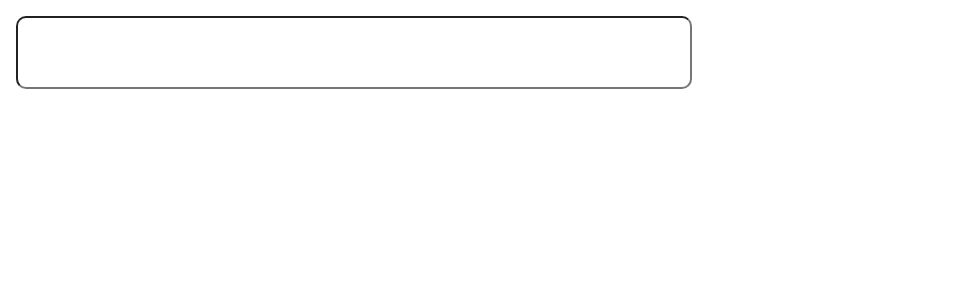
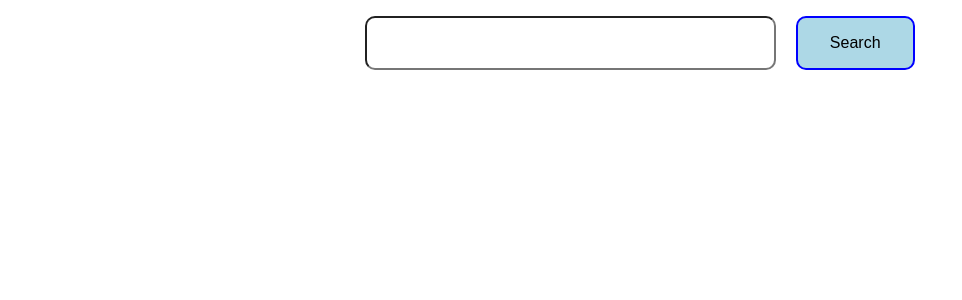
Before and after one commit to lalitmee/books-pagination-search, a React (Create React App) app: page / in a window 1280 px wide. Shown: the top 300 px of the page, without its empty margins (0-962 px from the left). Built offline with nearby package versions, Linux system fonts and the light colour scheme.

Commit message:
add useDebounce and components for Book and BooksList

```diff
--- a/src/App.css
+++ b/src/App.css
@@ -37,17 +37,26 @@
   }
 }
 
-.searchBoxContainer {
+.formContainer {
   display: flex;
-  gap: 10px;
+  justify-content: center;
+  gap: 20px;
+  padding: 1rem;
 }
 
-.searchBox {
-  margin: 1rem;
-  width: 50%;
-  padding: 1rem;
+.searchInput {
+  width: 30%;
+  padding: 0.5rem 1rem;
   border-radius: 10px;
-  font-size: 2em;
+  font-size: 1.5em;
+}
+
+.searchButton {
+  border: 2px solid blue;
+  padding: 1rem 2rem;
+  font-size: 1rem;
+  border-radius: 10px;
+  background-color: lightblue;
 }
 
 .booksList {
@@ -62,14 +71,31 @@
   border: 1px solid #ddd;
   border-radius: 10px;
   display: flex;
+  flex-direction: column;
   justify-content: center;
-  align-items: center;
-  padding: 1rem;
   width: 25%;
-  height: 100px;
+  height: auto;
+  box-shadow: rgba(100, 100, 111, 0.2) 0px 7px 29px 0px;
 }
 
 .bookImage {
   max-width: 100%;
   height: auto;
+  object-fit: cover;
+  border-top-right-radius: 10px;
+  border-top-left-radius: 10px;
 }
+
+.bookDetails {
+  padding: 0.5rem 1.5rem;
+}
+
+.bookTitle {
+  font-size: 1em;
+  font-weight: 600;
+}
+
+img {
+  width: 100%;
+  height: auto;
+}
--- a/src/App.js
+++ b/src/App.js
@@ -1,5 +1,8 @@
 import "./App.css";
 import { useEffect, useState } from "react";
+
+import BooksList from "./components/BooksList";
+import useDebounce from "./hooks/useDebounce";
 
 const url = "https://openlibrary.org/search.json";
 
@@ -8,11 +11,13 @@ const limit = 20;
 function App() {
   const [books, setBooks] = useState([]);
   const [searchString, setSearchString] = useState("");
-  const [debouncedSearchString, setDebouncedSearchString] = useState("");
   const [offset, setOffset] = useState(0);
-  const [showAuthor, setShowAuthor] = useState(false);
+  const [isLoading, setIsLoading] = useState(false);
+
+  const { debouncedSearchString } = useDebounce(searchString);
 
   const fetchBooks = async (query) => {
+    setIsLoading(true);
     try {
       const response = await fetch(
         `${url}?q=${query}&offset=${offset}&limit=${limit}`,
@@ -24,17 +29,12 @@ function App() {
         }
         return docs;
       });
+      setIsLoading(false);
     } catch (error) {
       console.error(error);
+      setIsLoading(false);
     }
   };
-
-  useEffect(() => {
-    const delayInputTimeoutId = setTimeout(() => {
-      setDebouncedSearchString(searchString);
-    }, 500);
-    return () => clearTimeout(delayInputTimeoutId);
-  }, [searchString]);
 
   useEffect(() => {
     if (debouncedSearchString) {
@@ -49,50 +49,14 @@ function App() {
     setSearchString(e.target.value);
   };
 
-  // need to work on this
-  const onHover = () => {
-    setShowAuthor(true);
-  };
-
   return (
     <div>
-      <input className="searchBox" onChange={onChange} />
+      <form className="formContainer">
+        <input className="searchInput" onChange={onChange} />
+        <button className="searchButton">Search</button>
+      </form>
 
-      <div className="booksList">
-        {books.map((book) => {
-          const { isbn, oclc, lccn, id, title } = book;
-          let key = "";
-          let value = "";
-          if (isbn && isbn.length > 0) {
-            key = "isbn";
-            value = isbn[0];
-          } else if (oclc && oclc.length > 0) {
-            key = "oclc";
-            value = oclc[0];
-          } else if (lccn && lccn.length > 0) {
-            key = "lccn";
-            value = lccn[0];
-          }
-          return (
-            <div key={id} className="bookContainer" onMouseEnter={onHover}>
-              <img
-                className="bookImage"
-                src={`https://covers.openlibrary.org/b/${key}/${value}-S.jpg`}
-                alt={title}
-              />
-              {showAuthor && (
-                <div className="bookAuthor">
-                  <img
-                    className="bookAuthor"
-                    src={`https://covers.openlibrary.org/a/${key}/${value}-$size.jpg`}
-                    alt={title}
-                  />
-                </div>
-              )}
-            </div>
-          );
-        })}
-      </div>
+      {isLoading ? "Loading..." : <BooksList books={books} />}
     </div>
   );
 }
--- /dev/null
+++ b/src/components/Book.js
@@ -0,0 +1,44 @@
+import React, { useState } from "react";
+
+function Book({ book }) {
+  const [showAuthor, setShowAuthor] = useState(false);
+
+  const { isbn, oclc, lccn, id, title, first_publish_year, author_name } = book;
+  let key = "";
+  let value = "";
+  if (isbn && isbn.length > 0) {
+    key = "isbn";
+    value = isbn[0];
+  } else if (oclc && oclc.length > 0) {
+    key = "oclc";
+    value = oclc[0];
+  } else if (lccn && lccn.length > 0) {
+    key = "lccn";
+    value = lccn[0];
+  }
+
+  // need to work on this
+  const onHover = () => {
+    setShowAuthor(true);
+  };
+
+  return (
+    <div key={id} className="bookContainer" onMouseEnter={onHover}>
+      <div className="bookImageContainer">
+        <img
+          className="bookImage"
+          src={`https://covers.openlibrary.org/b/${key}/${value}-M.jpg`}
+          alt={title}
+        />
+      </div>
+      <div className="bookDetails">
+        <div className="bookTitle">
+          {title} ({first_publish_year})
+        </div>
+        <div className="bookAuthor">{author_name[0]}</div>
+      </div>
+    </div>
+  );
+}
+
+export default Book;
--- /dev/null
+++ b/src/components/BooksList.js
@@ -0,0 +1,15 @@
+import React from "react";
+
+import Book from "./Book";
+
+function BooksList({ books }) {
+  return (
+    <div className="booksList">
+      {books.map((book) => {
+        return <Book book={book} />;
+      })}
+    </div>
+  );
+}
+
+export default BooksList;
--- /dev/null
+++ b/src/hooks/useDebounce.js
@@ -0,0 +1,14 @@
+import { useEffect, useState } from "react";
+
+export default function useDebounce(value, delay = 500) {
+  const [debouncedSearchString, setDebouncedSearchString] = useState("");
+
+  useEffect(() => {
+    const delayInputTimeoutId = setTimeout(() => {
+      setDebouncedSearchString(value);
+    }, delay);
+    return () => clearTimeout(delayInputTimeoutId);
+  }, [value, delay]);
+
+  return { debouncedSearchString };
+}
```
